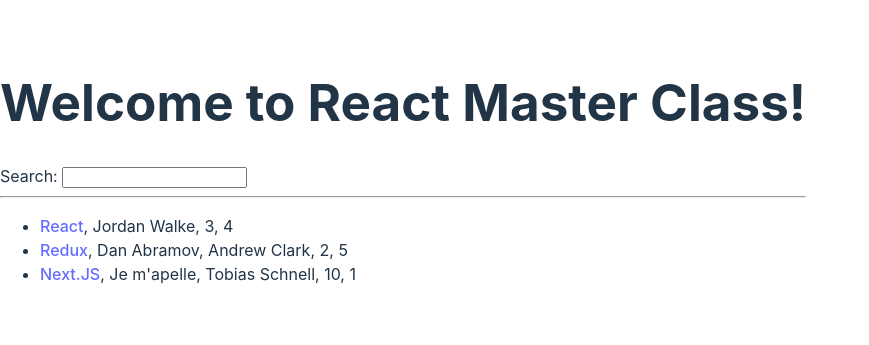
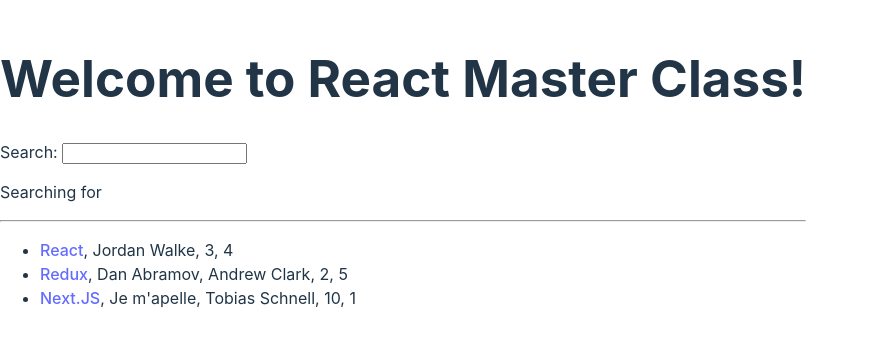
Before and after one commit to ssingoudis/Hacker-Stories, a React (Vite) app: page / in a window 1280 px wide. Shown: the part 229-574 px from the top of the page, without its empty margins (0-869 px from the left). Built offline with nearby package versions, Linux system fonts and the light colour scheme.

Commit message:
react hooks_vol1 added

```diff
--- a/src/App.jsx
+++ b/src/App.jsx
@@ -75,16 +75,16 @@
 
 
 const Search = () => {
+  const [searchTerm, setSearchTerm] = React.useState('');
   const handleChange = (event) => {
-    //synthetic event
-    console.log(event)
-    //value of the taget (Here input HTML Element)
-    console.log(event.target.value);
+    setSearchTerm(event.target.value);
+    console.log('Rendering')
   }
   return (
     <div>
       <label htmlFor="search">Search: </label>
       <input id="search" type="text" onChange={handleChange} />
+      <p>Searching for <strong>{searchTerm}</strong></p>
       </div>
   )}
 
```
